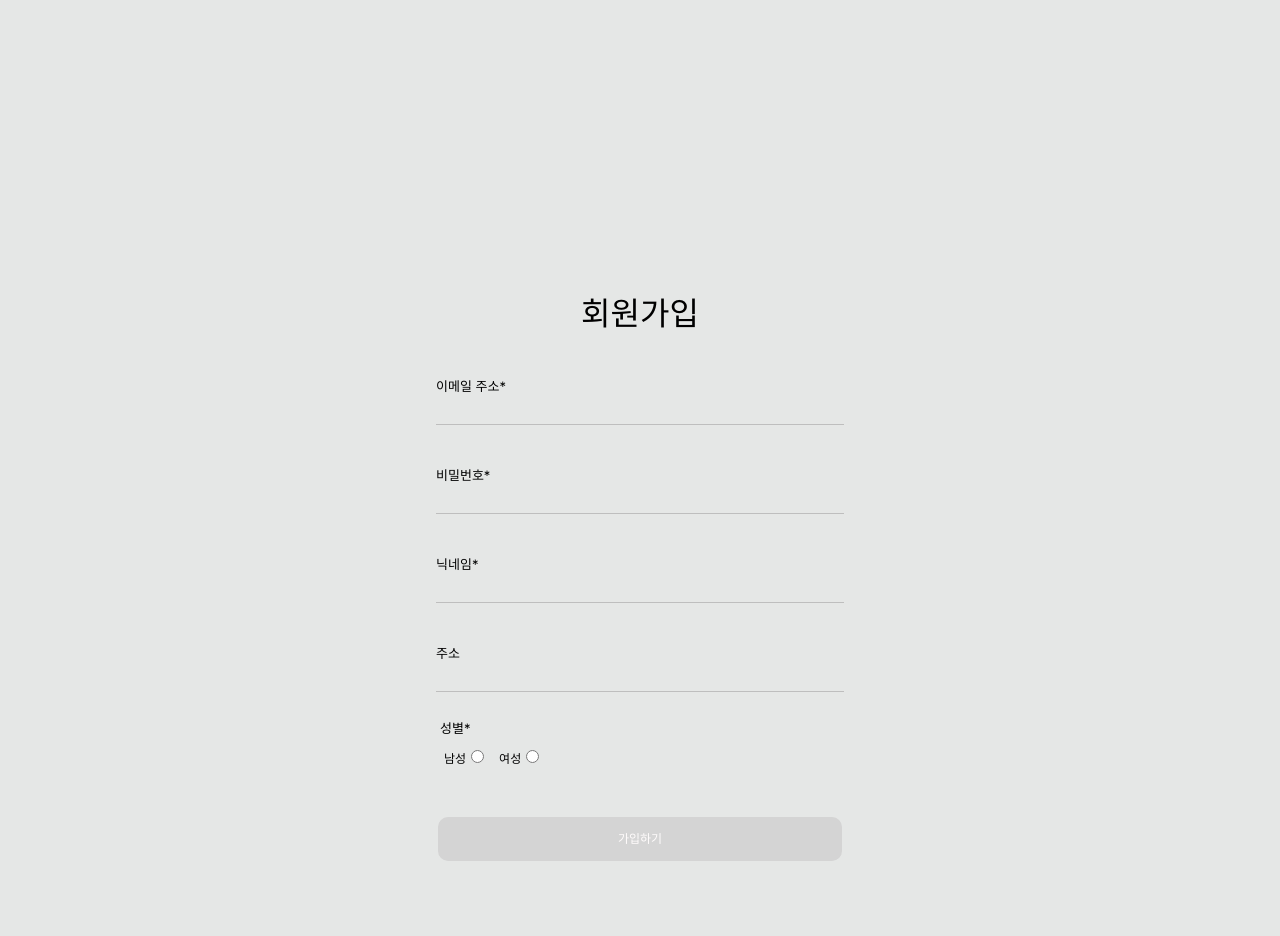
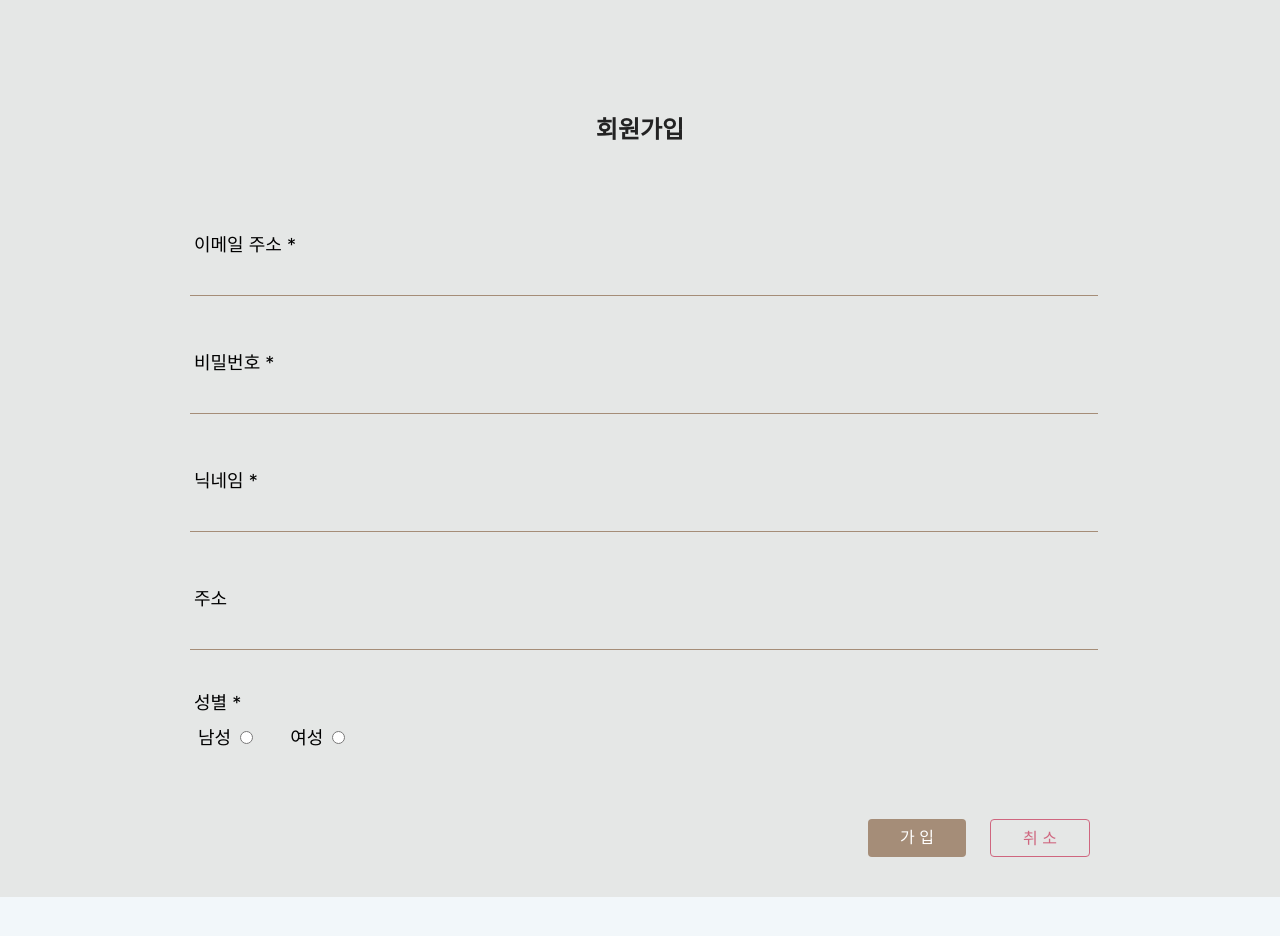
Before and after one commit to AnnSungHee/hAIr_React.JS, a React (Create React App) app: page /join in a window 1280 px wide. Shown: the part 124-1060 px from the top of the page. After the commit the page ends 1021 px from the top, so only its background shows below. Built offline with nearby package versions, Linux system fonts and the light colour scheme; a web font is replaced by a local one.

Commit message:
style : [박경인] JoinPage 스타일 수정

```diff
--- a/src/assets/styles/components/HeaderComponentStyle.css
+++ b/src/assets/styles/components/HeaderComponentStyle.css
@@ -15,6 +15,7 @@
 }
 
 .linkList{
+    color: #4A4C4C;
     font-size: 24px;
     font-weight: bold;
 
--- a/src/assets/styles/pages/HomePageStyle.css
+++ b/src/assets/styles/pages/HomePageStyle.css
@@ -60,6 +60,7 @@
 
 .pageIndicator{
     /* height: 100%; */
+    transform: translateX(-150px);
     font-family: 'Kadwa', serif;
     color: #A58D78;
     font-size: 72px;
@@ -71,7 +72,7 @@
 }
 
     .pageIndicator3{
-        transform: translateX(-600px);
+        transform: translateX(-780px);
     }
 
 .iconList{
--- a/src/assets/styles/pages/JoinPageStyle.css
+++ b/src/assets/styles/pages/JoinPageStyle.css
@@ -1,85 +1,86 @@
-.main{
-
+#joinBox{
     display: flex;
     flex-direction: column;
     align-items: center;
-}
+    gap: 80px;
+    padding: 40px 0;
 
-.joinText{
-    font-size: 32px;
-
-    margin-top: 60px;
-    padding-bottom: 36px;
-}
-
-.textInput{
-
-    display: flex;
-    flex-direction: column;
-
-    margin-top: 14px;
-    padding-bottom: 30px;
-
-    &>label{
-        font-size: 13px;
-        /* font-weight: bold; */
+    &>h1{
+        color: #232323;
+        font-size: 24px;
+        font-weight: bold;
     }
 
-    & input{
-        width: 400px;
-
-        border: none;
-        background: none;
-        outline: none;
-        padding: 8px 4px;
-        border-bottom: 1px #BEBEBE solid;
-    }
-}
-
-.radioInput{
-
-    display: flex;
-    flex-direction: column;
-
-    &>div{
-        display: flex;
-        gap: 12px;
-
-        padding: 12px 4px;
+    & label{
+        font-size: 18px;
+        padding: 0 4px;
+        /* font-weight: lighter; */
     }
 
-
-    &>label{
-        width: 400px;
-
-        font-size: 13px;
-
-        &~div label{
-            font-size: 12px;
-        }
+    & input[type="text"],
+    & input[type="password"]{
+        border-bottom: 0.5px #A58D78 solid;
+        padding: 10px 4px;
+        padding-top: 0;
+        width: 100%;
     }
 }
 
 
+.textInput{
+    display: flex;
+    flex-direction: column;
+    gap: 16px;
+    padding-bottom: 30px;
+}
 
-.submitBtn{
-    display: inline-block;
+.radioInput{
+    display: flex;
+    flex-direction: column;
+    gap: 4px;
 
-    cursor: pointer;
-
-    background-color: #D4D4D4;
-
-    border-radius: 10px;
-
-    font-size: 12px;
-    color: #FFFCFC;
-
-    margin-top: 40px;
-    padding: 16px 180px;
-
-    transition: background-color 0.2s;
-
-    &:hover{
-        background-color: #2752E7;
+    &>div{
+        display: flex;
+        gap: 30px;
+        padding: 12px 4px;
     }
 }
+
+.btnList{
+    display: flex;
+    justify-content: end;
+    gap: 24px;
+
+    font-size: 16px;
+
+    &>.submitBtn{
+        color: #ffffff;
+        border-radius: 4px;
+        background-color: #A58D78;
+        padding: 10px 32px;
+        cursor: pointer;
+    }
+
+    &>.cancelBtn{
+        color: #CF667F;
+        border: 1px solid #CF667F;
+        border-radius: 4px;
+        padding: 10px 32px;
+        cursor: pointer;
+    }
+}
+
+.inputList{
+    width: 900px;
+    gap: 14px;
+    display: flex;
+    flex-direction: column;
+    align-items: stretch;
+}
+
+.inputListNBtn{
+    display: flex;
+    flex-direction: column;
+    align-items: end;
+    gap: 60px;
+}
--- a/src/pages/HomePage.js
+++ b/src/pages/HomePage.js
@@ -19,12 +19,12 @@ const HomePage = () => {
     <>
       <HeaderComponent />
       <section id="main">
-        <div className="pageNcontents" style={{ transform: `translateX(-${currentSlide * 100}%)` }}>
+        <div className="pageNcontents" style={{ transform: `translateX(-${currentSlide * 110}%)` }}>
           <span className="pageNcontent">
             <span className="textNImg">
               <span className="textBox">
                 <p className="engScript engScript1">Personalized <span>Style Services</span></p>
-                <p className="korScript korScript1">나만을 위한 AI 헤어 상담사와의 대화로 나만의 스타일을 완성하세요</p>
+                <p className="korScript korScript1">나만의 AI 헤어 상담사와의 대화로 나만의 스타일을 완성하세요</p>
                 <div className="tryChatBtn"><Link to="/chatpage">체 험 하 기</Link></div>
               </span>
               <div><img className="bannerImg1" src="/women1.png" alt="여자1" /></div>
--- a/src/pages/JoinPage.js
+++ b/src/pages/JoinPage.js
@@ -2,6 +2,7 @@ import React, { useState } from 'react';
 import axios from 'axios';
 import HeaderComponent from '../components/HeaderComponent';
 import '../assets/styles/pages/JoinPageStyle.css';
+import { useNavigate } from 'react-router-dom';
 
 const JoinPage = () => {
     const [formData, setFormData] = useState({
@@ -64,6 +65,12 @@ const JoinPage = () => {
         }
     };
 
+    const navigate = useNavigate();
+
+    const handleCancel = () => {
+        navigate('/sign-in');
+    }
+
     const handleSubmit = async (e) => {
         e.preventDefault();
         // 성별 검증 추가
@@ -106,10 +113,12 @@ const JoinPage = () => {
     return (
         <>
             <HeaderComponent />
-            <div className='main'>
-                <div className='joinText'>회원가입</div>
+            <section id='joinBox'>
+                <h1>회원가입</h1>
+                <div className='inputListNBtn'>
+                    <div className="inputList">
                         <div className='textInput'>
-                    <label>이메일 주소*</label>
+                            <label>이메일 주소 *</label>
                             <input
                                 type="text"
                                 name='email'
@@ -120,7 +129,7 @@ const JoinPage = () => {
                             {validationErrors.email && <span className='error'>{validationErrors.email}</span>}
                         </div>
                         <div className='textInput'>
-                    <label>비밀번호*</label>
+                            <label>비밀번호 *</label>
                             <input
                                 type="password"
                                 name='password'
@@ -129,7 +138,7 @@ const JoinPage = () => {
                             />
                         </div>
                         <div className='textInput'>
-                    <label>닉네임*</label>
+                            <label>닉네임 *</label>
                             <input
                                 type="text"
                                 name='nickName'
@@ -149,7 +158,7 @@ const JoinPage = () => {
                             />
                         </div>
                         <div className='radioInput'>
-                    <label>성별*</label>
+                            <label>성별 *</label>
                             <div>
                                 <div>
                                     <label>남성</label>
@@ -174,8 +183,13 @@ const JoinPage = () => {
                             </div>
                             {validationErrors.gender && <span className='error'>{validationErrors.gender}</span>}
                         </div>
-                <div className='submitBtn' onClick={handleSubmit}>가입하기</div>
                     </div>
+                    <div className='btnList'>
+                        <div className='submitBtn' onClick={handleSubmit}>가 입</div>
+                        <div className='cancelBtn' onClick={handleCancel}>취 소</div>
+                    </div>
+                </div>
+            </section>
         </>
     );
 };
```
Lines whose indentation alone changed are shown as unchanged.
